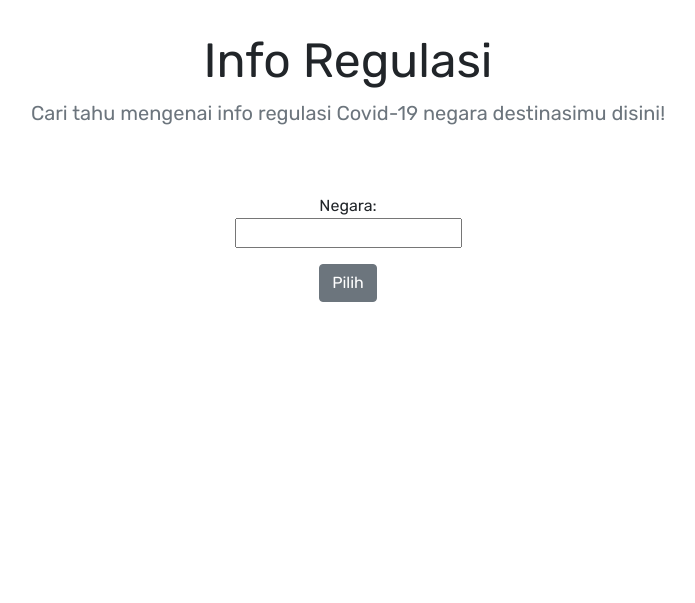
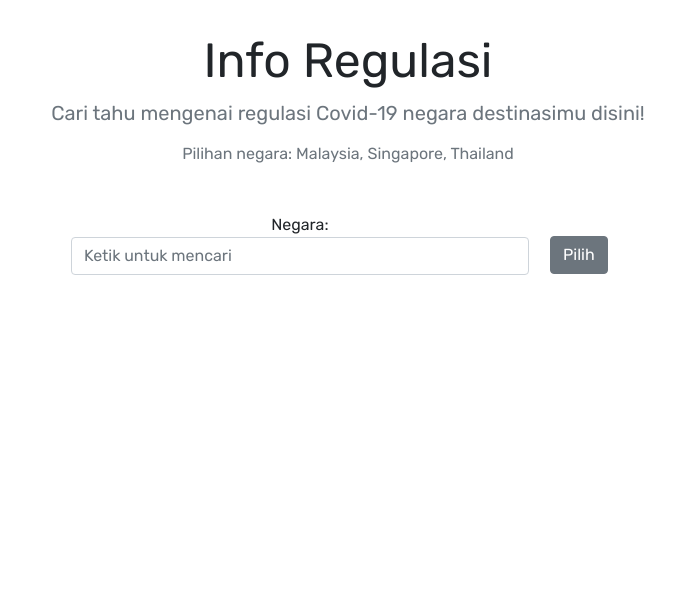
Before and after one commit to ihsanalfarisi/pbp-b07, a Django app: page /regulasi/ in a window 1280 px wide. Shown: the part 72-675 px from the top of the page, without its empty margins (292-987 px from the left). Run offline with Django 3.2, Linux system fonts and the light colour scheme; the visitor is signed in with stand-in values (Sample User, id 1); data that the repository does not hold is empty; some libraries are stand-ins or nearby versions.

Commit message:
Finishing

```diff
--- a/regulasi/forms.py
+++ b/regulasi/forms.py
@@ -6,3 +6,11 @@ class CountryForm(forms.ModelForm):
     class Meta:
         model = Regulasi
         fields = ('negara',)
+
+        widgets = {
+            'negara': forms.TextInput(attrs={
+                'class': 'form-control',
+                'id':'inputCountry',
+                'placeholder':'Ketik untuk mencari'
+            })
+        }
--- a/regulasi/templates/regulasi_index.html
+++ b/regulasi/templates/regulasi_index.html
@@ -19,27 +19,78 @@
   </head>
 
   <header>
-    <div class="pricing-header p-3 pb-md-4 mx-auto text-center">
-      <h1 class="display-5 fw-normal">Info Regulasi</h1>
-      <p class="fs-5 text-muted">
-        Cari tahu mengenai info regulasi Covid-19 negara destinasimu disini!
+    <div class="pricing-header p-3 pb-md-4 mx-auto">
+      <h1 class="display-5 fw-normal text-center">Info Regulasi</h1>
+      <p class="fs-5 text-muted text-center">
+        Cari tahu mengenai regulasi Covid-19 negara destinasimu disini!
       </p>
+      <h6 class="fs-6 text-muted text-center">
+        Pilihan negara: Malaysia, Singapore, Thailand
+      </h6>
       <a>
-        <div class="col-md-3" style="margin: auto; padding-top: 50px; padding-bottom: 50px;">
+        {% if user.is_authenticated %}
+          <form action=" " method="POST" style="margin-top: 50px;" >
+            <div class="row justify-content-center">
+              <div class="col-5 ps-0 pe-1 margin-bottom: 50px">
+                {% csrf_token %} {{form.as_p}}
+              </div>
+              <div class="col-1 px-0 pe-0">
+                <button type="submit" class="btn btn-secondary" id="addButton" style="margin-top: 23px;" >
+                  Pilih
+                </button>
+              </div>
+            </div>
+          </form>
+          <br><br>
+          <div class="text-left" >
+            {% for i in regulasi %}
+            <div id="{{ i.negara }}" data-nama="{{ i.negara }}" ></div>
+            <a class="btn btn-secondary" href="{% url 'delete' i.id %}" role="button" style="padding: 0%; width: 100%;">Hapus</a>
+            <br><br>
+            {% endfor %}
+          </div>
+        {% else %}
+          <div class="alert alert-primary d-flex align-items-center" role="alert" style="border: 5px; margin: 45px;">
+            <svg
+              xmlns="http://www.w3.org/2000/svg"
+              width="24"
+              height="24"
+              fill="currentColor"
+              class="bi bi-exclamation-triangle-fill flex-shrink-0 me-2"
+              viewBox="0 0 16 16"
+              role="img"
+              aria-label="Warning:"
+            >
+              <path
+                d="M8.982 1.566a1.13 1.13 0 0 0-1.96 0L.165 13.233c-.457.778.091 1.767.98 1.767h13.713c.889 0 1.438-.99.98-1.767L8.982 1.566zM8 5c.535 0 .954.462.9.995l-.35 3.507a.552.552 0 0 1-1.1 0L7.1 5.995A.905.905 0 0 1 8 5zm.002 6a1 1 0 1 1 0 2 1 1 0 0 1 0-2z"
+              />
+            </svg>
+            <div>Login terlebih dahulu</div>
+          </div>
           <form action=" " method="POST">
-            {% csrf_token %} {{form.as_p}}
-            <input type="submit" class="btn btn-secondary" value="Pilih" />
+            <fieldset disabled>
+              <div class="row justify-content-center">
+                <div
+                  class="col-5 ps-0 pe-1"
+                  data-bs-toggle="popover"
+                  data-bs-trigger="hover focus"
+                  data-bs-placement="bottom"
+                  data-bs-content="Login terlebih dahulu"
+                >
+                  {% csrf_token %} {{form.as_p}}
+                </div>
+                <div class="col-1 px-0 pe-0">
+                  <button type="submit" class="btn btn-secondary" id="addButton" style="margin-top: 23px;" >
+                    Pilih
+                  </button>
+                </div>
+              </div>
+            </fieldset>
           </form>
-        </div>
+        {% endif %}
       </a>
     </div>
   </header>
-
-  {% for i in regulasi %}
-  <a class="btn btn-secondary" href="{% url 'delete' i.id %}" role="button" style="padding: 0%; width: 100%;">Hapus</a>
-  <div id="{{ i.negara }}" data-nama="{{ i.negara }}"></div>
-  <br>
-  {% endfor %}
 
   <script src="https://ajax.googleapis.com/ajax/libs/jquery/3.5.1/jquery.min.js"></script>
   <script src="{% static 'info_regulasi.js' %}"></script>
--- a/regulasi/views.py
+++ b/regulasi/views.py
@@ -1,10 +1,9 @@
 from django.shortcuts import redirect, render
 from .models import Regulasi
 from .forms import CountryForm
-from django.http import HttpResponseRedirect
 from django.contrib.auth.decorators import login_required
 
-@login_required(login_url = '/login')
+# @login_required(login_url = '/login')
 
 # Create your views here.
 def index(request):
```
Also changed, not shown: regulasi/static/info_regulasi.js (line endings or trailing spaces).
